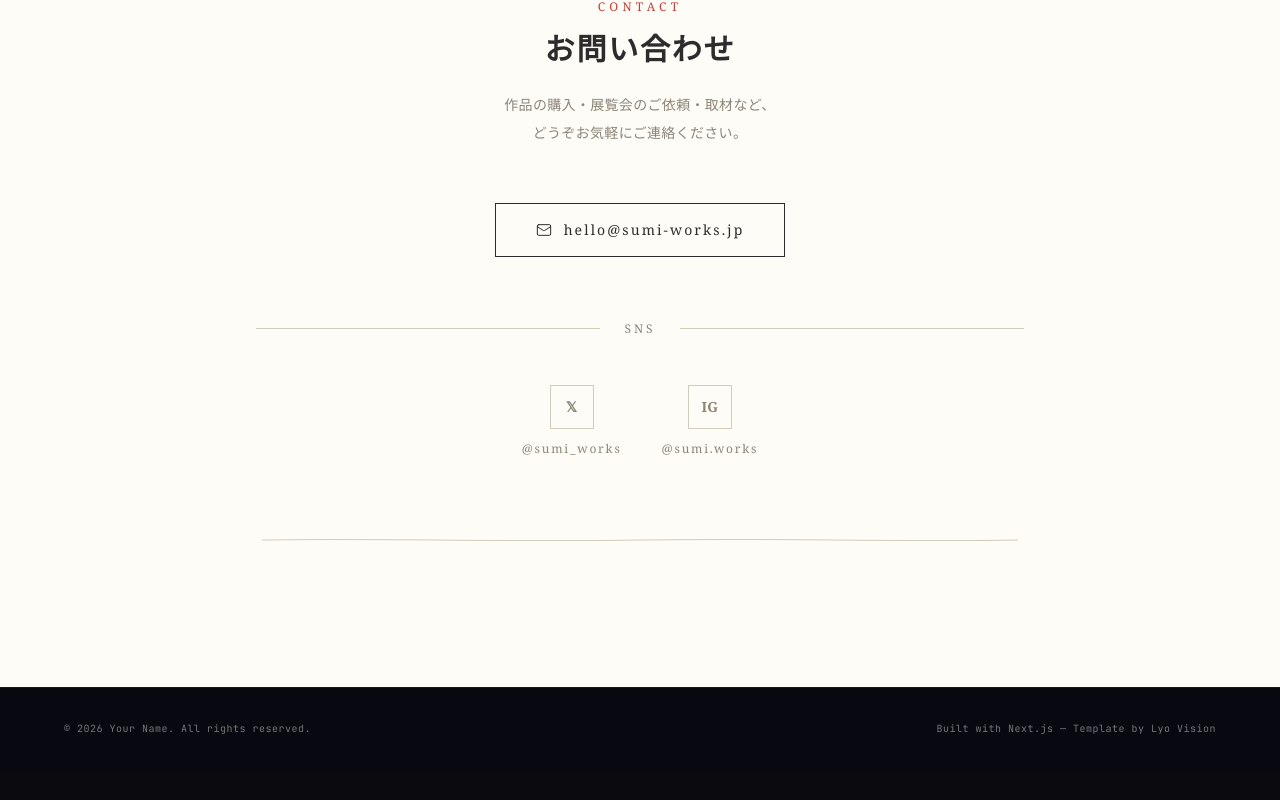
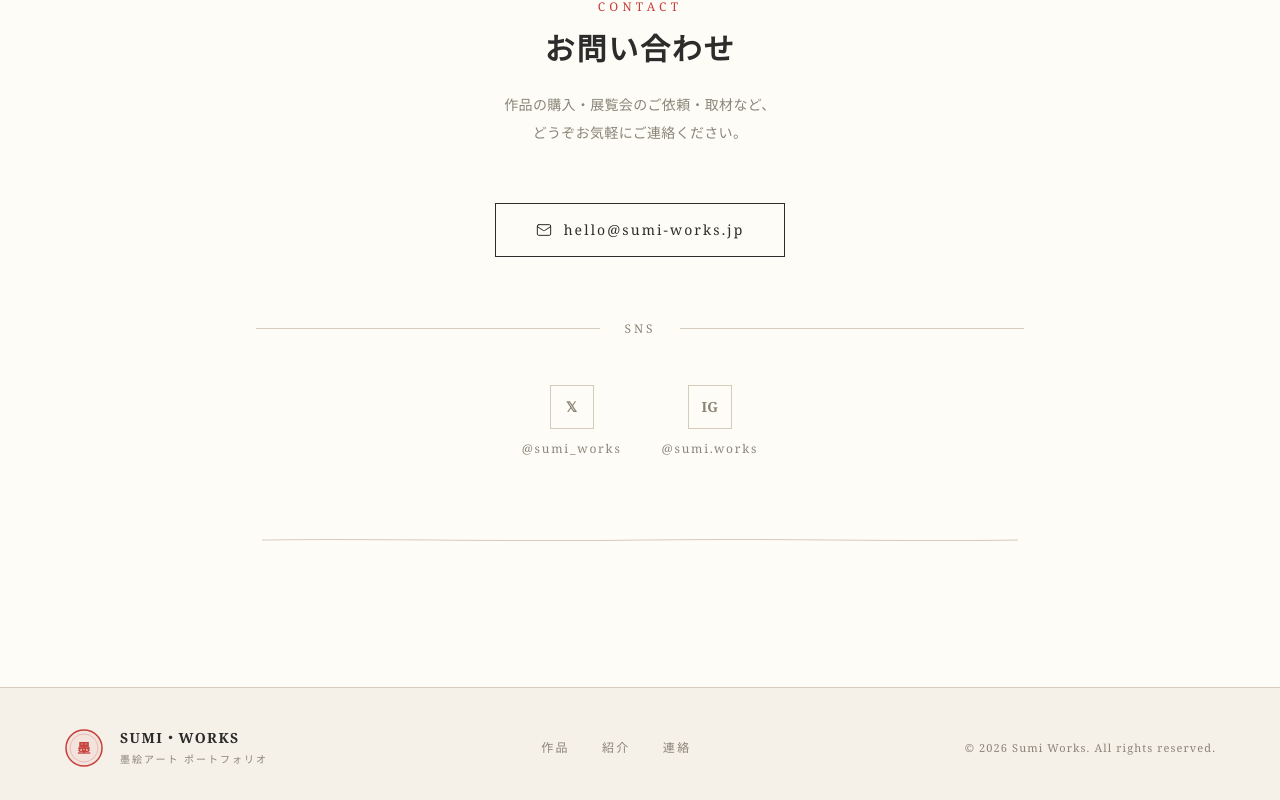
Before and after one commit to AndoLyo/shikumiya-abc, a Next.js app: page / in a window 1280 px wide. Shown: the part 2406-3206 px from the top of the page. Before the commit the page ends 3176 px from the top, so only its background shows below. Built offline with nearby package versions, Linux system fonts and the light colour scheme.

Commit message:
Setup: Footer.tsx

```diff
--- a/src/components/Footer.tsx
+++ b/src/components/Footer.tsx
@@ -1,19 +1,82 @@
 "use client";
 
-import { siteConfig } from "@/site.config";
+// Vermillion seal SVG for footer
+function FooterSeal() {
+  return (
+    <svg
+      width="40"
+      height="40"
+      viewBox="0 0 40 40"
+      fill="none"
+      xmlns="http://www.w3.org/2000/svg"
+      aria-hidden="true"
+    >
+      <circle cx="20" cy="20" r="18" stroke="var(--color-accent)" strokeWidth="1.5" fill="rgba(199,62,58,0.07)" />
+      <circle cx="20" cy="20" r="14" stroke="var(--color-accent)" strokeWidth="0.6" fill="none" opacity="0.4" />
+      <text
+        x="20"
+        y="25"
+        textAnchor="middle"
+        fontSize="13"
+        fontFamily="'Hiragino Mincho ProN', 'Yu Mincho', serif"
+        fill="var(--color-accent)"
+        fontWeight="700"
+      >
+        墨
+      </text>
+    </svg>
+  );
+}
 
 export default function Footer() {
+  const year = new Date().getFullYear();
+
   return (
-    <footer className="border-t border-white/[0.06] bg-[#080810]">
-      <div className="max-w-[1200px] mx-auto px-6 py-8">
-        <div className="flex flex-col sm:flex-row items-center justify-between gap-4">
-          <p className="text-text-muted text-[10px] font-mono tracking-wider">
-            {siteConfig.footer.copyright}
-          </p>
-          <p className="text-text-muted text-[10px] font-mono tracking-wider">
-            {siteConfig.footer.credit}
-          </p>
+    <footer
+      className="px-8 sm:px-12 pt-10 pb-8"
+      style={{ borderTop: "1px solid var(--color-border)", backgroundColor: "var(--color-bg)" }}
+    >
+      <div className="mx-auto max-w-6xl flex flex-col sm:flex-row items-center justify-between gap-6">
+        {/* Left: seal + site name */}
+        <div className="flex items-center gap-4">
+          <FooterSeal />
+          <div>
+            <p
+              className="text-sm font-semibold tracking-[0.1em]"
+              style={{ color: "var(--color-text)" }}
+            >
+              SUMI・WORKS
+            </p>
+            <p
+              className="text-[10px] tracking-[0.2em] mt-0.5"
+              style={{ color: "var(--color-text-muted)" }}
+            >
+              墨絵アート ポートフォリオ
+            </p>
+          </div>
         </div>
+
+        {/* Center: nav links */}
+        <nav className="flex gap-8">
+          {["作品", "紹介", "連絡"].map((label) => (
+            <a
+              key={label}
+              href={`#${label === "作品" ? "works" : label === "紹介" ? "about" : "contact"}`}
+              className="text-xs tracking-[0.2em] transition-opacity hover:opacity-50"
+              style={{ color: "var(--color-text-muted)" }}
+            >
+              {label}
+            </a>
+          ))}
+        </nav>
+
+        {/* Right: copyright */}
+        <p
+          className="text-[11px] tracking-[0.1em]"
+          style={{ color: "var(--color-text-muted)" }}
+        >
+          &copy; {year} Sumi Works. All rights reserved.
+        </p>
       </div>
     </footer>
   );
```
